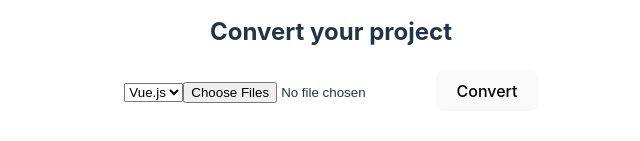
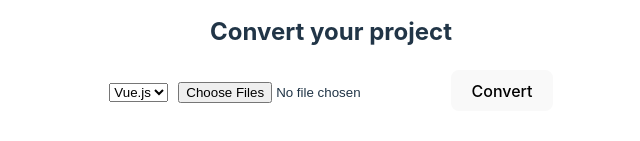
Before and after one commit to Micha361/framework-converter, a Vue app: page / in a window 1280 px wide. Shown: the part 197-338 px from the top of the page, without its empty margins (309-949 px from the left). Built offline with nearby package versions, Linux system fonts and the light colour scheme.

Commit message:
enhance home.vue styling for file input and conversion button

```diff
--- a/src/views/home.vue
+++ b/src/views/home.vue
@@ -42,8 +42,8 @@ export default {
       <option value="vue">Vue.js</option>
     </select>
 
-    <input type="file" accept=".zip" @change="onFileSelect" multiple />
-    <button @click="startConversion">Convert</button>
+    <input class="fileselect" type="file" accept=".zip" @change="onFileSelect" multiple />
+    <button class="convertbtn" @click="startConversion">Convert</button>
 
     <p v-if="message">{{ message }}</p>
   </div>
@@ -53,4 +53,13 @@ export default {
 h2 {
   margin-top: 100px;
 }
+
+.convertbtn {
+  margin-left: 20px;
+}
+
+.fileselect {
+  margin-left: 10px;
+}
+
 </style>
```
